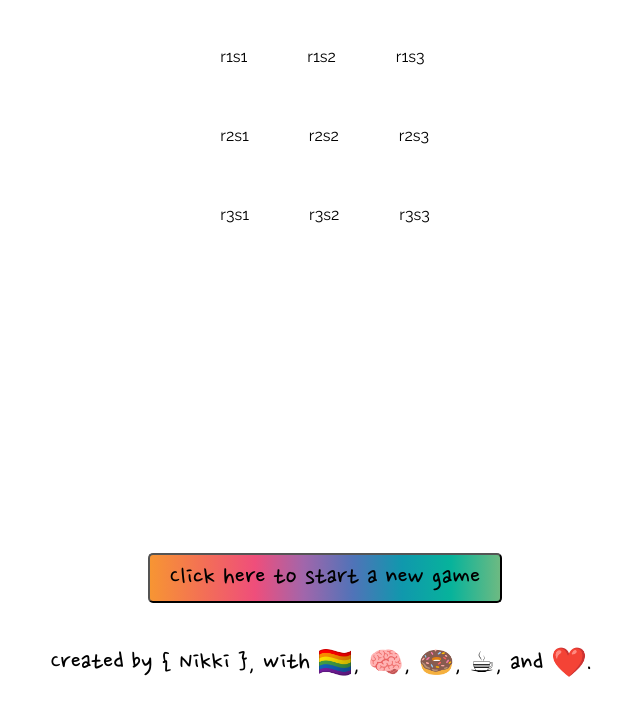
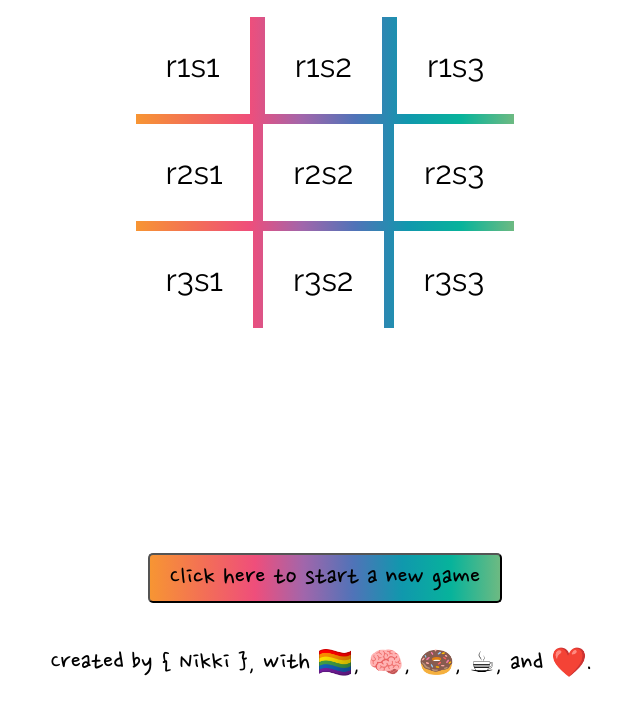
Before and after one commit to piknikki/unicorns-and-rainbows, a plain HTML site: page index.html in a window 1280 px wide. Shown: the part 97-800 px from the top of the page, without its empty margins (315-955 px from the left). Drawn offline with Linux system fonts and the light colour scheme.

Commit message:
Added css styling to board so it is pretty

```diff
--- a/js/main.js
+++ b/js/main.js
@@ -11,6 +11,7 @@ const feedbackSelector = document.querySelector('.feedback-message');
 const startSelector = document.querySelector('button');
 const player1Selector = document.querySelector('.player1');
 const player2Selector = document.querySelector('.player2');
+const gameboardSelector = document.querySelector('.gameboard');
 
 startSelector.addEventListener('click', startNewGame);
 
@@ -21,3 +22,11 @@ function startNewGame() {
 
   game = new Game();
 }
+
+gameboardSelector.addEventListener('click', function(event) {
+  event.preventDefault();
+
+  console.log(event.target)
+
+  // const square = event.target
+})
--- a/scss/style.scss
+++ b/scss/style.scss
@@ -60,17 +60,57 @@ main {
 
 /* *** gameboard *** */
 .gameboard {
-  //display: flex;
-  //flex-flow: row nowrap;
+  background-image: linear-gradient(90deg, #F79533 0%, #F37055 15%, #EF4E7B 30%, #A166AB 44%, #5073B8 58%, #1098AD 72%, #07B39B 86%, #6DBA82 100%);
+  cursor: pointer;
 
   &__row {
     display: flex;
     flex-flow: row nowrap;
+    justify-content: space-between;
 
     &--square {
-      margin: 30px;
+      font-size: 2em;
+      background: white;
+      padding: 30px;
     }
   }
+}
+
+// todo --> fix weirdness with r1s1 and r1s3 spacing making their separators bigger than others
+.r1s1 {
+  margin: 0 5px 5px 0;
+}
+
+.r1s2 {
+  margin: 0 5px 5px 5px;
+}
+
+.r1s3 {
+  margin: 0 0 5px 5px;
+}
+
+.r2s1 {
+  margin: 5px 5px 5px 0;
+}
+
+.r2s2 {
+  margin: 5px;
+}
+
+.r2s3 {
+  margin: 5px 0 5px 5px;
+}
+
+.r3s1 {
+  margin: 5px 5px 0 0;
+}
+
+.r3s2 {
+  margin: 5px 5px 0 5px;
+}
+
+.r3s3 {
+  margin: 5px 0 0 5px;
 }
 
 /* *** start button *** */
```
Also changed, not shown: css/style.css, 1 other file.
